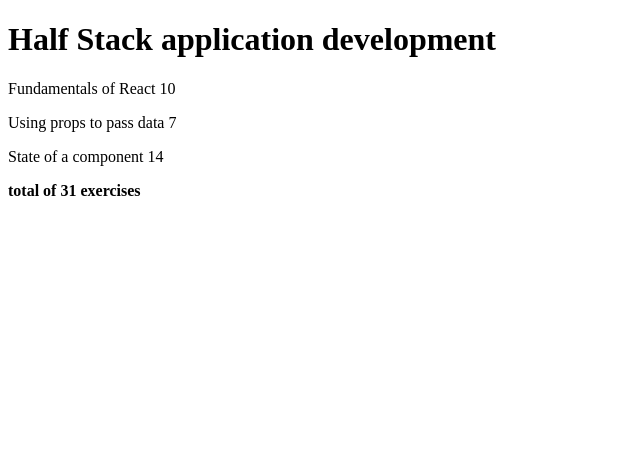
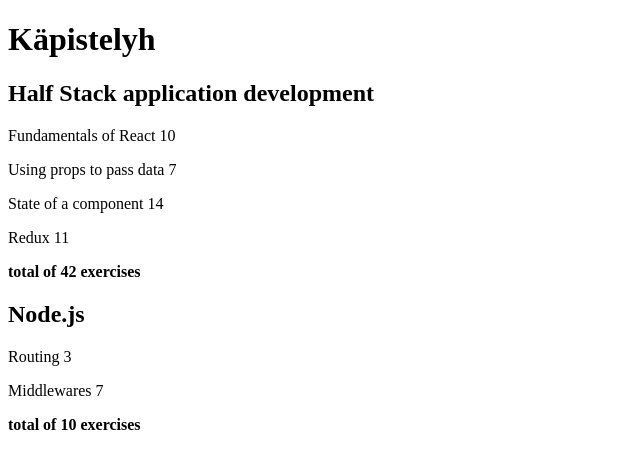
Before and after one commit to palovpet/fullstackopen, a React (Vite) app in the folder 2/kurssitiedot/: page / in a window 1280 px wide. Shown: the top 468 px of the page, without its empty margins (0-640 px from the left). Built offline with nearby package versions, Linux system fonts and the light colour scheme.

Commit message:
2.4 toimii

```diff
--- a/2/kurssitiedot/src/App.jsx
+++ b/2/kurssitiedot/src/App.jsx
@@ -12,9 +12,9 @@
 
   return (
     <div>
-      <h1>{header}</h1>
+      <h2>{header}</h2>
       {content.map(part => (
-        <p>
+        <p key={part.id}>
           {part.name} {part.exercises}
         </p>
       ))}
@@ -27,7 +27,8 @@
 }
 
 const App = () => {
-  const course = {
+  const courses = [
+    {
       name: 'Half Stack application development',
       id: 1,
       parts: [
@@ -45,14 +46,38 @@
           name: 'State of a component',
           exercises: 14,
           id: 3
+        },
+        {
+          name: 'Redux',
+          exercises: 11,
+          id: 4
         }
-
+      ]
+    },
+    {
+      name: 'Node.js',
+      id: 2,
+      parts: [
+        {
+          name: 'Routing',
+          exercises: 3,
+          id: 1
+        },
+        {
+          name: 'Middlewares',
+          exercises: 7,
+          id: 2
+        }
       ]
     }
+  ]
 
   return (
     <div>
-      <Course course={course} />
+      <h1>Käpistelyh</h1>
+      {courses.map(course => (
+        <Course key={course.id} course={course} />
+      ))}
     </div>
   )
 }
```
Lines whose indentation alone changed are shown as unchanged.
